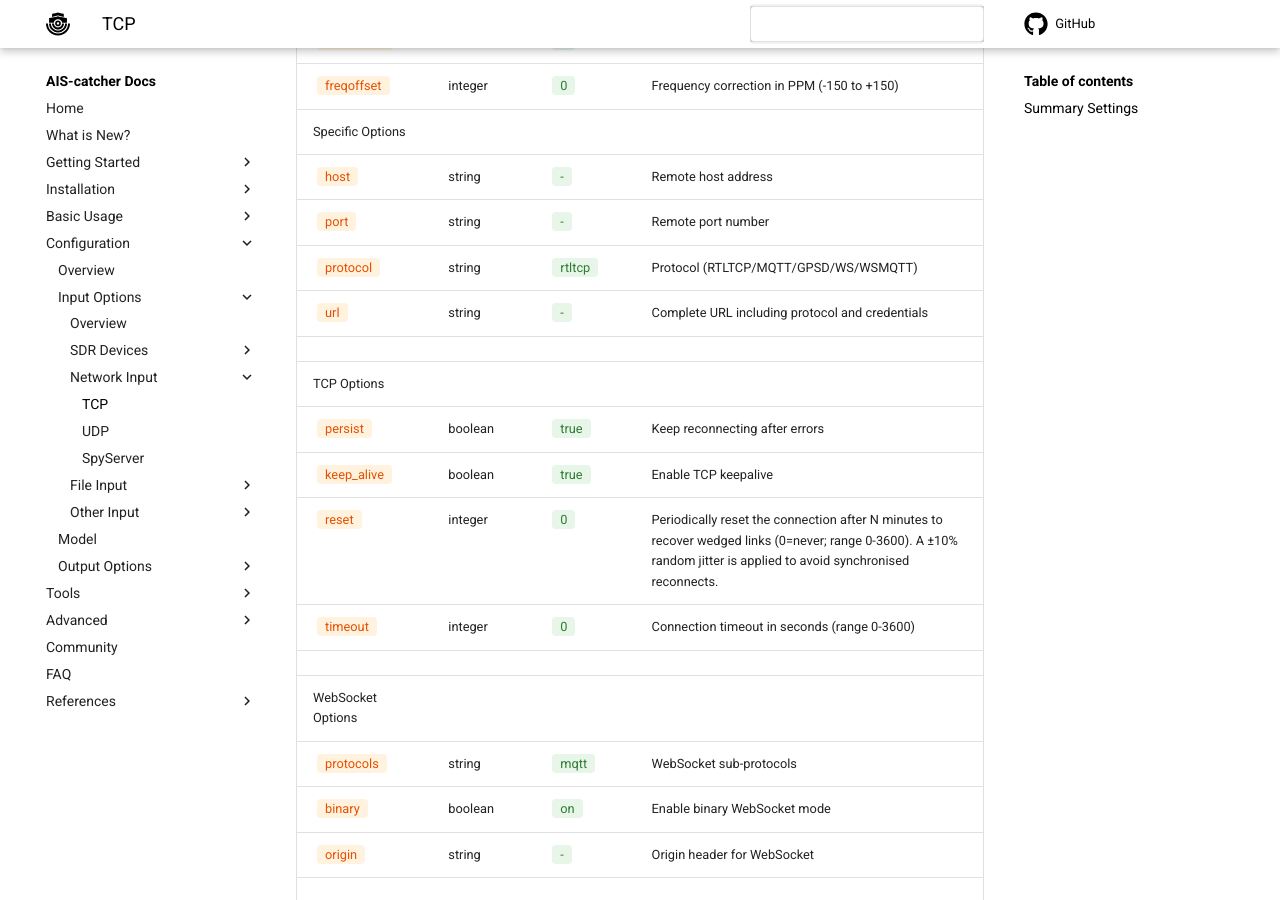
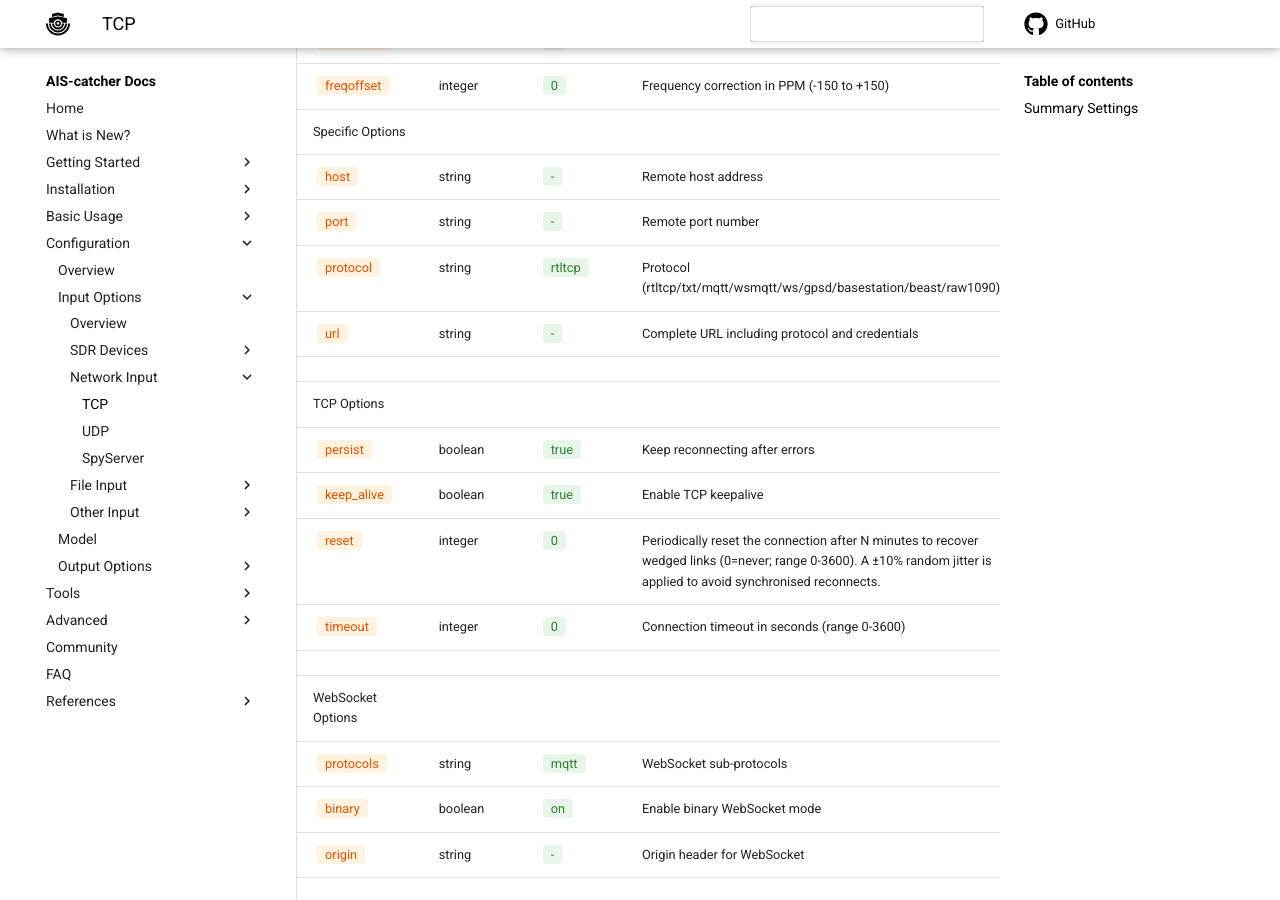
Before and after one commit to jvde-github/AIS-catcher-docs, an MkDocs documentation site: the page built from docs/configuration/input/tcp.md, in a window 1280 px wide and 900 px high, scrolled down 1178 px. Built offline with MkDocs 1.6.1 and Material for MkDocs 9.7.7, drawn with Linux system fonts in a browser that asks for light colours; comment, search, counter and statistics services are not loaded.

Commit message:
List full protocol set in tcp protocol setting row

```diff
--- a/docs/configuration/input/tcp.md
+++ b/docs/configuration/input/tcp.md
@@ -59,7 +59,7 @@
 | Specific Options | | | |
 | <span class="cmd-setting">host</span> | string | <span class="cmd-value">-</span> | Remote host address |
 | <span class="cmd-setting">port</span> | string | <span class="cmd-value">-</span> | Remote port number |
-| <span class="cmd-setting">protocol</span> | string | <span class="cmd-value">rtltcp</span> | Protocol (RTLTCP/MQTT/GPSD/WS/WSMQTT) |
+| <span class="cmd-setting">protocol</span> | string | <span class="cmd-value">rtltcp</span> | Protocol (rtltcp/txt/mqtt/wsmqtt/ws/gpsd/basestation/beast/raw1090) |
 | <span class="cmd-setting">url</span> | string | <span class="cmd-value">-</span> | Complete URL including protocol and credentials |
 | | | | |
 | TCP Options | | | |
```
